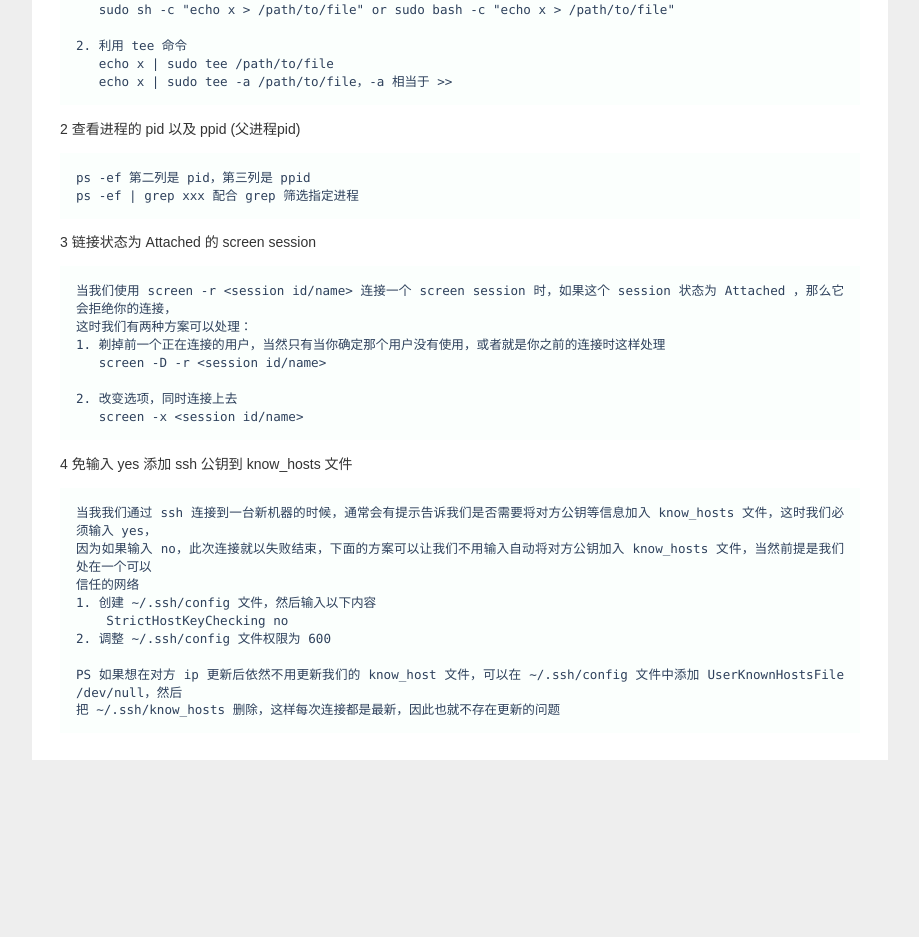
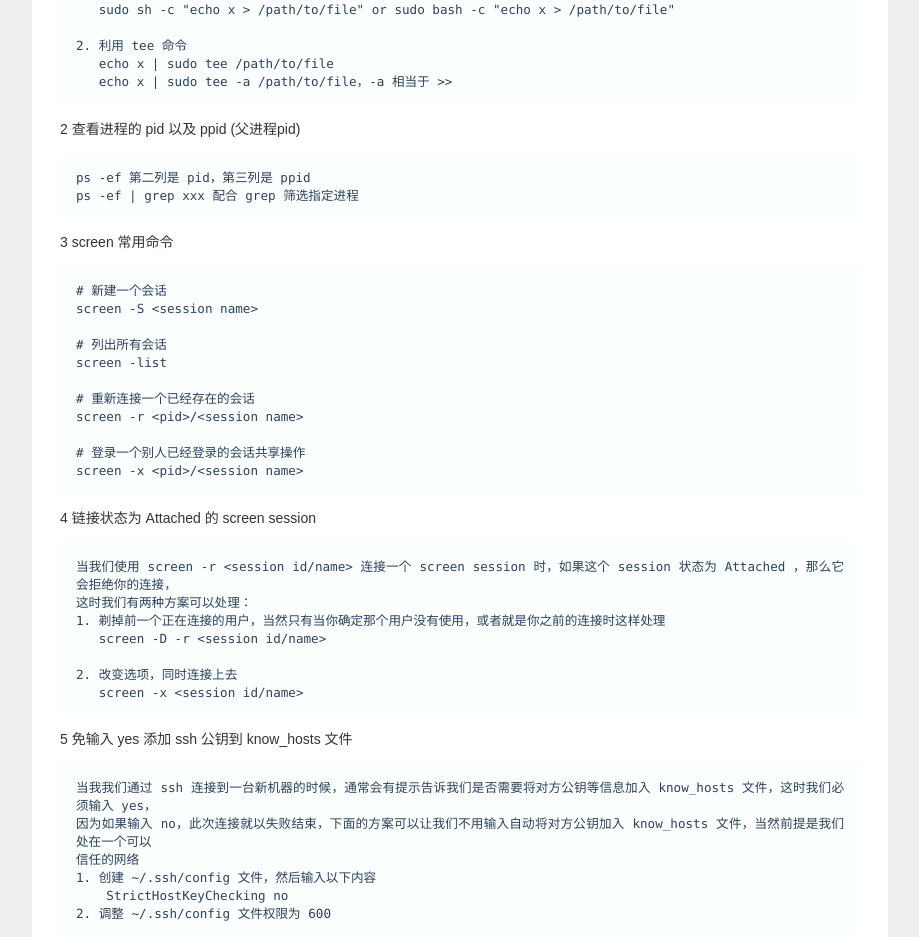
Before and after one commit to ldjhust/ldjhust.github.io, a Jekyll site: the page built from _posts/2018-01-22-linux-knowledge.md, in a window 1280 px wide. Shown: the part 597-1534 px from the top of the page, without its empty margins (180-1099 px from the left). Built offline with Jekyll 4.4.1, drawn with Linux system fonts in a browser that asks for light colours; nearby versions of some CDN libraries; comment, search, counter and statistics services are not loaded; before the commit the page ends 1357 px from its top, so only the background shows below that.

Commit message:
Update 2018-01-22-linux-knowledge.md

````diff
--- a/_posts/2018-01-22-linux-knowledge.md
+++ b/_posts/2018-01-22-linux-knowledge.md
@@ -28,7 +28,22 @@ ps -ef 第二列是 pid，第三列是 ppid
 ps -ef | grep xxx 配合 grep 筛选指定进程
 ```
 
-3 链接状态为 Attached 的 screen session
+3 screen 常用命令
+```
+# 新建一个会话
+screen -S <session name>
+
+# 列出所有会话
+screen -list
+
+# 重新连接一个已经存在的会话
+screen -r <pid>/<session name>
+
+# 登录一个别人已经登录的会话共享操作
+screen -x <pid>/<session name>
+```
+
+4 链接状态为 Attached 的 screen session
 ```
 当我们使用 screen -r <session id/name> 连接一个 screen session 时，如果这个 session 状态为 Attached ，那么它会拒绝你的连接，
 这时我们有两种方案可以处理：
@@ -39,7 +54,7 @@ ps -ef | grep xxx 配合 grep 筛选指定进程
    screen -x <session id/name>
 ```
 
-4 免输入 yes 添加 ssh 公钥到 know_hosts 文件
+5 免输入 yes 添加 ssh 公钥到 know_hosts 文件
 ```
 当我我们通过 ssh 连接到一台新机器的时候，通常会有提示告诉我们是否需要将对方公钥等信息加入 know_hosts 文件，这时我们必须输入 yes，
 因为如果输入 no，此次连接就以失败结束，下面的方案可以让我们不用输入自动将对方公钥加入 know_hosts 文件，当然前提是我们处在一个可以
````
